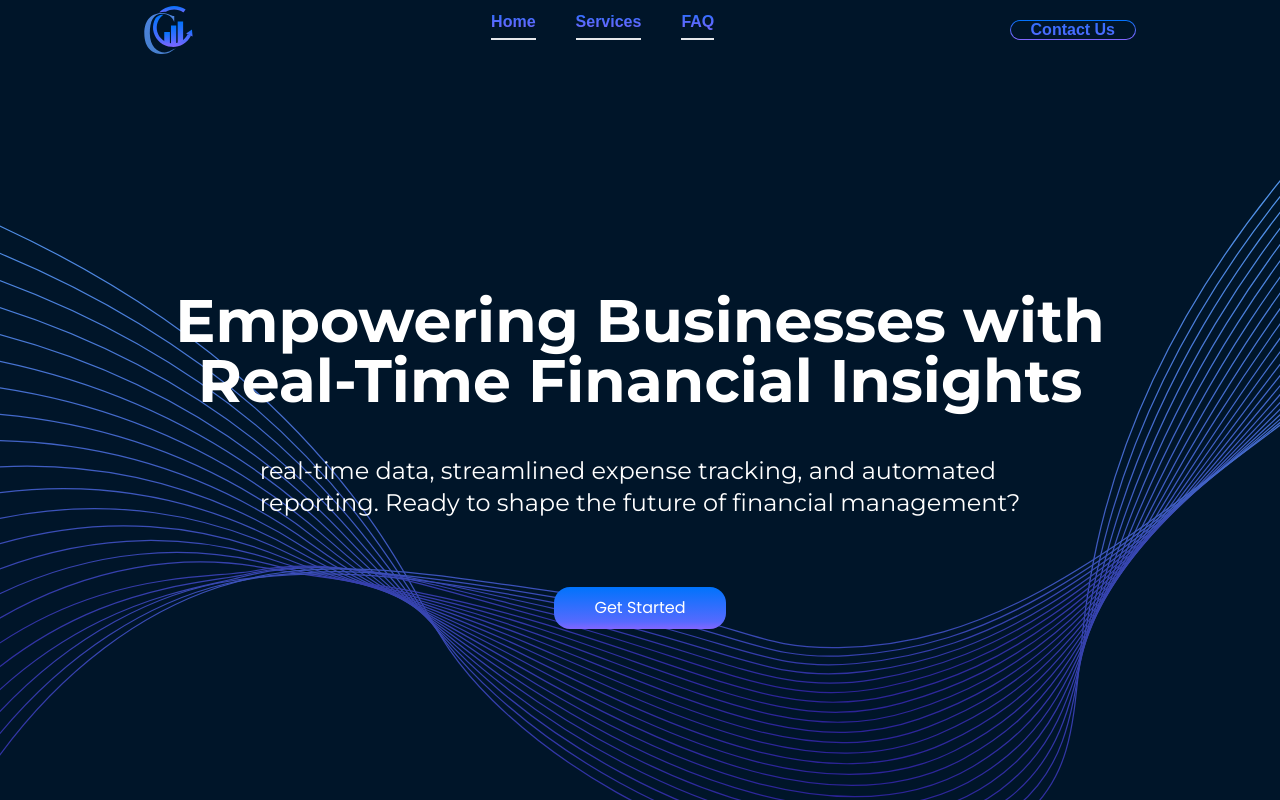
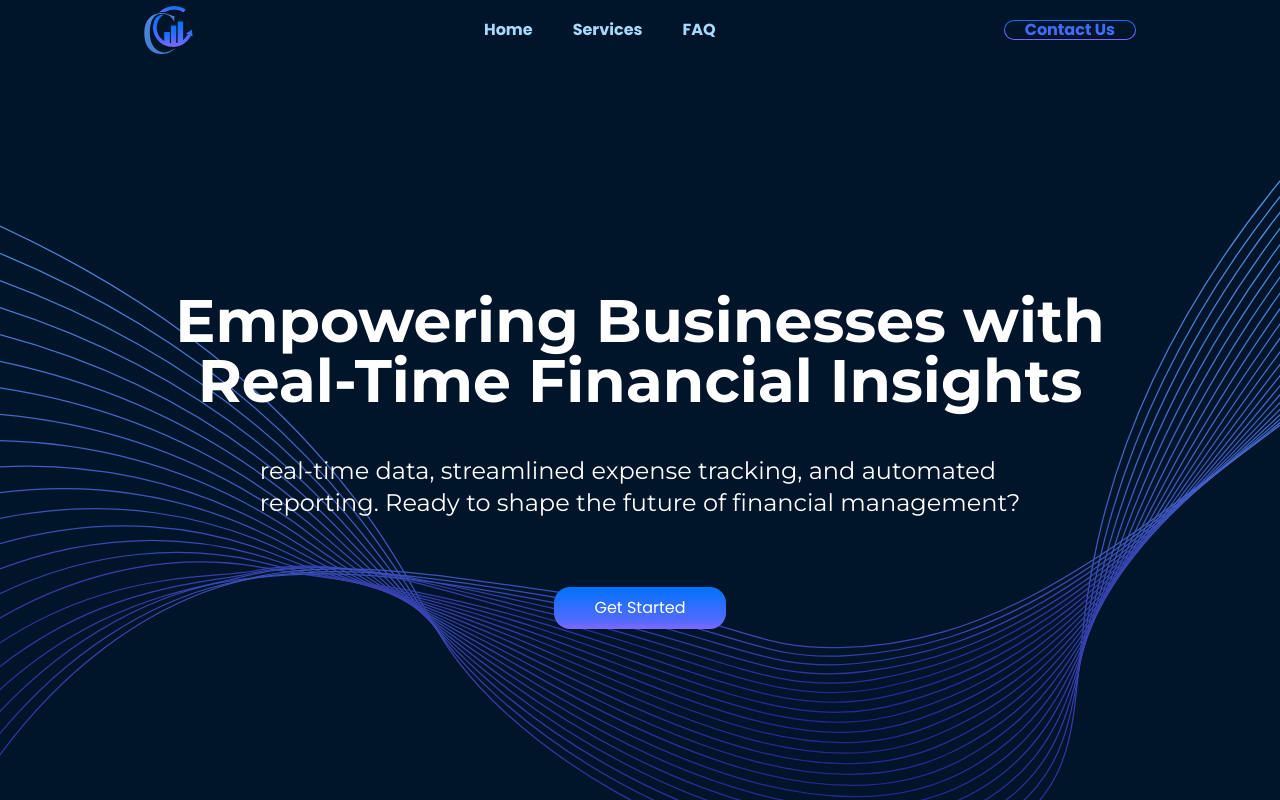
Before and after one commit to dev-fest/fintech_front, a React (Vite) app: page / in a window 1280 px wide. Shown: the top 800 px of the page. Built offline with nearby package versions, Linux system fonts and the light colour scheme.

Commit message:
navbar landing done

```diff
--- a/src/components/Landing/HeroSection.jsx
+++ b/src/components/Landing/HeroSection.jsx
@@ -9,7 +9,7 @@ export const HeroSection = () => {
     };
 
     return (
-        <div className="flex flex-col md:justify-center items-center bg-[#001529] h-full bg-effect-background bg-cover bg-center">
+        <div className="flex flex-col md:justify-center items-center bg-[#001529] h-[100vh] bg-effect-background bg-cover bg-center">
             <div className="font-bold  mt-[20vh] md:mt-0 md:text-6xl text-xl sm:text-4xl flex flex-col items-center text-white mb-2 md:mb-11 font-montserrat">
                 <div>Empowering Businesses with</div>
                 <div>Real-Time Financial Insights</div>
--- a/src/components/Landing/NavBar.jsx
+++ b/src/components/Landing/NavBar.jsx
@@ -4,7 +4,7 @@ import { gsap } from 'gsap'; // Import GSAP for animations
 import { NavLink } from 'react-router-dom';
 import logo from '../../../public/assests/logo.svg';
 
-const NavBar = () => {
+const NavBar = ({ heroRef, servicesRef, faqRef, footerRef }) => {
     const [isOpen, setIsOpen] = useState(false);
     const dropdownRef = useRef(null); // Create a ref for the dropdown menu
 
@@ -31,55 +31,48 @@ const NavBar = () => {
         setIsOpen(!isOpen);
     };
 
+    const scrollToSection = (ref) => {
+        ref.current.scrollIntoView({ behavior: 'smooth' });
+        setIsOpen(false); // Close the menu after clicking
+    };
+
     return (
         <>
             {/* For desktop */}
-            <div className='w-full bg-[#001529] sm:flex justify-center items-center hidden'>
-                <div className="w-[80%] h-[7.5vh] flex flex-row items-center justify-between px-4">
+            <div className='w-full bg-[#001529] sm:flex justify-center items-center hidden font-poppins'>
+                <div className="w-[80%] h-[7.5vh] flex flex-row items-center justify-between px-4 ">
                     <div>
                         <img src={logo} alt="logo" className='h-[6vh]' />
                     </div>
-                    <div className="hidden md:flex">
-                        <ul className="flex flex-row gap-10 font-bold h-full">
-                            <li>
-                                <NavLink
-                                    to="/"
-                                    className={({ isActive }) =>
-                                        isActive
-                                            ? 'text-transparent py-2 bg-clip-text bg-gradient-to-b from-[#0073FC] via-[#556AFE] to-[#8266FF] border-b-2 border-gradient-to-b from-[#0073FC] via-[#556AFE] to-[#8266FF]'
-                                            : 'text-[#A6DBFF] hover:text-transparent hover:bg-clip-text hover:bg-gradient-to-b from-[#0073FC] via-[#556AFE] to-[#8266FF]'
-                                    }>
+                    <div className="hidden md:flex  items-center justify-center">
+                        <div className="flex flex-row items-center gap-10 font-bold h-full">
+                            <div>
+                                <button
+                                    onClick={() => scrollToSection(heroRef)}
+                                    className='text-[#A6DBFF] hover:text-[#0073FC]'>
                                     Home
-                                </NavLink>
-                            </li>
-                            <li>
-                                <NavLink
-                                    to="/"
-                                    className={({ isActive }) =>
-                                        isActive
-                                            ? 'text-transparent py-2 bg-clip-text bg-gradient-to-b from-[#0073FC] via-[#556AFE] to-[#8266FF] border-b-2 border-gradient-to-b from-[#0073FC] via-[#556AFE] to-[#8266FF]'
-                                            : 'text-[#A6DBFF] hover:text-transparent hover:bg-clip-text hover:bg-gradient-to-b from-[#0073FC] via-[#556AFE] to-[#8266FF]'
-                                    }>
+                                </button>
+                            </div>
+                            <div>
+                                <button
+                                    onClick={() => scrollToSection(servicesRef)}
+                                    className='text-[#A6DBFF] hover:text-[#0073FC]'>
                                     Services
-                                </NavLink>
-                            </li>
-                            <li>
-                                <NavLink
-                                    to="/"
-                                    className={({ isActive }) =>
-                                        isActive
-                                            ? 'text-transparent py-2 bg-clip-text bg-gradient-to-b from-[#0073FC] via-[#556AFE] to-[#8266FF] border-b-2 border-gradient-to-b from-[#0073FC] via-[#556AFE] to-[#8266FF]'
-                                            : 'text-[#A6DBFF] hover:text-transparent hover:bg-clip-text hover:bg-gradient-to-b from-[#0073FC] via-[#556AFE] to-[#8266FF]'
-                                    }>
+                                </button>
+                            </div>
+                            <div>
+                                <button
+                                    onClick={() => scrollToSection(faqRef)}
+                                    className='text-[#A6DBFF] hover:text-[#0073FC]'>
                                     FAQ
-                                </NavLink>
-                            </li>
-                        </ul>
+                                </button>
+                            </div>
+                        </div>
                     </div>
                     <div>
                         <button className='bg-gradient-to-b from-[#0073FC] via-[#556AFE] to-[#8266FF] p-[1px] rounded-xl'>
                             <div className='bg-[#001529] w-full h-full rounded-xl'>
-                                <span className="relative group-hover:text-white bg-gradient-to-b from-[#0073FC] to-[#8266FF] bg-clip-text text-transparent px-5 py-5 font-semibold">
+                                <span className="relative group-hover:text-white bg-gradient-to-b from-[#0073FC] to-[#8266FF] bg-clip-text text-transparent px-5 py-10 font-semibold">
                                     Contact Us
                                 </span>
                             </div>
@@ -89,34 +82,32 @@ const NavBar = () => {
             </div>
 
             {/* For mobile */}
-            <div className="sm:hidden w-full h-[7.5vh] bg-[#001529] flex flex-row items-center justify-between px-4">
+            <div className="sm:hidden w-full h-[7.5vh] bg-[#001529] flex flex-row items-center justify-between px-4 font-poppins">
                 <div>
                     <img src={logo} alt="logo" className='h-[5vh]' />
-
                 </div>
                 <div onClick={toggleMenu}>
-                    {isOpen ? <FaTimes className="w-6 h-6 cursor-pointer text-[#0073FC] " /> : <FaBars className="w-6 h-6 cursor-pointer text-[#0073FC]" />}
+                    {isOpen ? <FaTimes className="w-6 h-6 cursor-pointer text-[#0073FC]" /> : <FaBars className="w-6 h-6 cursor-pointer text-[#0073FC]" />}
                 </div>
             </div>
 
             {/* Dropdown Menu (for mobile) */}
             <div
                 ref={dropdownRef} // Attach the ref to the dropdown menu
-                className="absolute top-[7.5vh] left-0 w-full bg-[#001529] overflow-hidden opacity-0 border-b-[1px] rounded-lg"
+                className="absolute font-poppins top-[7.5vh] left-0 w-full bg-[#001529] overflow-hidden opacity-0 border-b-[1px] rounded-lg"
             >
                 <ul className="flex flex-col items-center gap-4 py-4">
                     <li className="cursor-pointer">
-                        <NavLink to="/" className="text-[#A6DBFF] hover:text-[#0073FC]">Home</NavLink>
+                        <button onClick={() => scrollToSection(heroRef)} className="text-[#A6DBFF] hover:text-[#0073FC]">Home</button>
                     </li>
                     <li className="cursor-pointer">
-                        <NavLink to="/" className="text-[#A6DBFF] hover:text-[#0073FC]">About</NavLink>
+                        <button onClick={() => scrollToSection(servicesRef)} className="text-[#A6DBFF] hover:text-[#0073FC]">Services</button>
                     </li>
                     <li className="cursor-pointer">
-                        <NavLink to="/" className="text-[#A6DBFF] hover:text-[#0073FC]">Services</NavLink>
+                        <button onClick={() => scrollToSection(faqRef)} className="text-[#A6DBFF] hover:text-[#0073FC]">FAQ</button>
                     </li>
-
                     <li>
-                    <button className='bg-gradient-to-b from-[#0073FC] via-[#556AFE] to-[#8266FF] p-[1px] rounded-xl'>
+                        <button className='bg-gradient-to-b from-[#0073FC] via-[#556AFE] to-[#8266FF] p-[1px] rounded-xl'>
                             <div className='bg-[#001529] w-full h-full rounded-xl'>
                                 <span className="relative group-hover:text-white bg-gradient-to-b from-[#0073FC] to-[#8266FF] bg-clip-text text-transparent px-5 py-5 font-semibold">
                                     Contact Us
--- a/src/pages/LandingPage.jsx
+++ b/src/pages/LandingPage.jsx
@@ -1,4 +1,4 @@
-import React from 'react';
+import React, { useRef } from 'react';
 import HeroSection from '../components/Landing/HeroSection';
 import NavBar from '../components/Landing/NavBar';
 import ServicesSection from '../components/Landing/ServicesSection';
@@ -6,13 +6,31 @@ import Faq from '../components/Landing/Faq';
 import Footer from '../components/Landing/Footer';
 
 export const LandingPage = () => {
+  const heroRef = useRef(null);
+  const servicesRef = useRef(null);
+  const faqRef = useRef(null);
+  const footerRef = useRef(null);
+
   return (
     <div className='bg-slate-400 h-[100vh] flex-grow'>
-        <NavBar></NavBar>
-      <HeroSection />
-      <ServicesSection></ServicesSection>
-      <Faq/>
-      <Footer/>
+      <NavBar
+        heroRef={heroRef}
+        servicesRef={servicesRef}
+        faqRef={faqRef}
+        footerRef={footerRef}
+      />
+      <div ref={heroRef}>
+        <HeroSection />
+      </div>
+      <div ref={servicesRef}>
+        <ServicesSection />
+      </div>
+      <div ref={faqRef}>
+        <Faq />
+      </div>
+      <div ref={footerRef}>
+        <Footer />
+      </div>
     </div>
   );
 };
```
